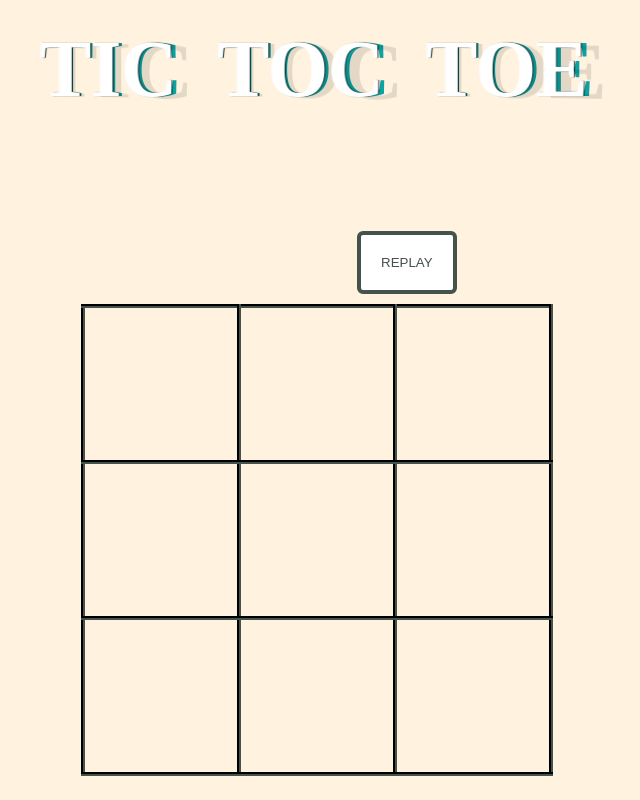
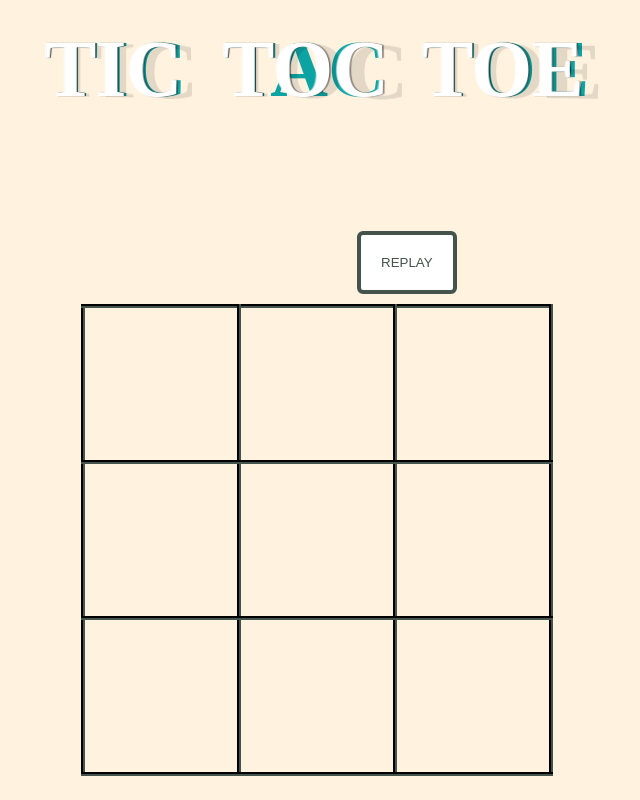
Before and after one commit to CEAHMAD/project-1, a plain HTML site: page index.html in a window 1280 px wide. Shown: the top 800 px of the page, without its empty margins (323-963 px from the left). Drawn offline with nearby package versions, Linux system fonts and the light colour scheme.

Commit message:
Comolated

```diff
--- a/index.html
+++ b/index.html
@@ -12,7 +12,7 @@
 
         <div class="foo">
                 <span class="letter" data-letter="TIC">TIC</span>
-                <span class="letter" data-letter="TOC">TOC</span>
+                <span class="letter" data-letter="TOC">TAC</span>
                 <span class="letter" data-letter="TOE">TOE</span>
         </div>
 <div id="w">
```
